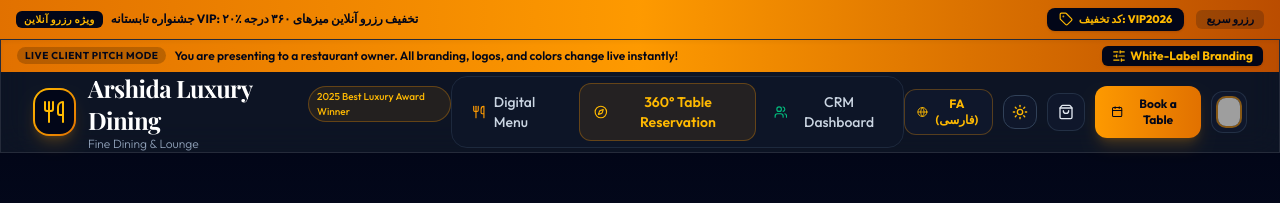
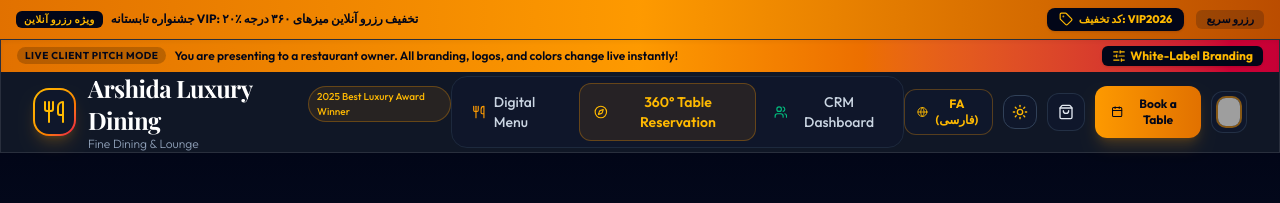
Before and after one commit to sobinta/Restaurant, a React (Vite) app: page / in a window 1280 px wide. Shown: the top 203 px of the page. Built offline with nearby package versions, Linux system fonts and the light colour scheme; grey boxes are pictures that could not be loaded; a web font is replaced by a local one.

Commit message:
style: update theme color palettes (Dark: Dark Gray/Yellow/Crimson, Light: White/Sky Blue/Red)

```diff
--- a/src/components/Navbar.jsx
+++ b/src/components/Navbar.jsx
@@ -46,8 +46,8 @@ export default function Navbar() {
       {presenterMode && (
         <div className={`py-1.5 px-4 text-xs font-semibold flex items-center justify-between shadow-inner transition-colors ${
           themeMode === 'dark'
-            ? 'bg-gradient-to-r from-amber-600 via-amber-500 to-amber-700 text-slate-950'
-            : 'bg-gradient-to-r from-blue-700 via-blue-600 to-indigo-700 text-white'
+            ? 'bg-gradient-to-r from-amber-600 via-amber-500 to-rose-700 text-slate-950'
+            : 'bg-gradient-to-r from-sky-500 via-sky-600 to-red-600 text-white'
         }`}>
           <div className="flex items-center gap-2">
             <span className="bg-black/20 text-current text-[10px] px-2 py-0.5 rounded-full font-bold uppercase tracking-wider">
@@ -62,7 +62,7 @@ export default function Navbar() {
             className={`flex items-center gap-1 text-xs px-2.5 py-0.5 rounded-md font-bold transition-all shadow ${
               themeMode === 'dark'
                 ? 'bg-slate-950 text-amber-400 hover:bg-slate-900'
-                : 'bg-white text-blue-900 hover:bg-blue-50'
+                : 'bg-white text-sky-700 hover:bg-sky-50'
             }`}
           >
             <SlidersHorizontal className="w-3.5 h-3.5" />
@@ -78,13 +78,13 @@ export default function Navbar() {
           <div className="flex items-center gap-3">
             <div className={`w-12 h-12 rounded-2xl p-0.5 shadow-lg flex items-center justify-center ${
               themeMode === 'dark'
-                ? 'bg-gradient-to-br from-amber-400 to-amber-600 shadow-amber-500/20'
-                : 'bg-gradient-to-br from-blue-600 to-rose-600 shadow-blue-500/20'
+                ? 'bg-gradient-to-br from-amber-400 via-amber-500 to-rose-600 shadow-amber-500/20'
+                : 'bg-gradient-to-br from-sky-400 via-sky-500 to-red-500 shadow-sky-500/20'
             }`}>
               <div className={`w-full h-full rounded-[14px] flex items-center justify-center ${
-                themeMode === 'dark' ? 'bg-slate-950' : 'bg-white'
+                themeMode === 'dark' ? 'bg-slate-900' : 'bg-white'
               }`}>
-                <Utensils className={`w-6 h-6 ${themeMode === 'dark' ? 'text-amber-400' : 'text-blue-600'}`} />
+                <Utensils className={`w-6 h-6 ${themeMode === 'dark' ? 'text-amber-400' : 'text-sky-600'}`} />
               </div>
             </div>
             <div>
@@ -98,7 +98,7 @@ export default function Navbar() {
                   <span className={`hidden md:inline-block text-[10px] px-2 py-0.5 rounded-full font-medium border ${
                     themeMode === 'dark'
                       ? 'bg-amber-500/10 text-amber-400 border-amber-500/30'
-                      : 'bg-blue-50 text-blue-700 border-blue-200'
+                      : 'bg-sky-50 text-sky-700 border-sky-200'
                   }`}>
                     {branding.badge}
                   </span>
@@ -114,15 +114,15 @@ export default function Navbar() {
 
           {/* Navigation Links */}
           <nav className={`hidden lg:flex items-center gap-1 p-1.5 rounded-2xl border ${
-            themeMode === 'dark' ? 'bg-slate-900/60 border-slate-800' : 'bg-slate-100 border-slate-200'
+            themeMode === 'dark' ? 'bg-slate-900/80 border-slate-800' : 'bg-slate-100/80 border-slate-200'
           }`}>
             <a
               href="#menu-section"
               className={`flex items-center gap-2 px-3.5 py-2 rounded-xl text-sm font-medium transition-all ${
-                themeMode === 'dark' ? 'text-slate-300 hover:text-amber-400 hover:bg-slate-800/60' : 'text-slate-700 hover:text-blue-600 hover:bg-white'
+                themeMode === 'dark' ? 'text-slate-300 hover:text-amber-400 hover:bg-slate-800' : 'text-slate-700 hover:text-sky-600 hover:bg-white'
               }`}
             >
-              <Utensils className={`w-4 h-4 ${themeMode === 'dark' ? 'text-amber-500' : 'text-blue-600'}`} />
+              <Utensils className={`w-4 h-4 ${themeMode === 'dark' ? 'text-amber-500' : 'text-sky-500'}`} />
               <span>{t('digitalMenu')}</span>
             </a>
 
@@ -131,17 +131,17 @@ export default function Navbar() {
               className={`flex items-center gap-2 px-3.5 py-2 rounded-xl text-sm font-semibold transition-all border ${
                 themeMode === 'dark'
                   ? 'text-amber-400 bg-amber-500/10 border-amber-500/30 hover:bg-amber-500/20'
-                  : 'text-blue-700 bg-blue-50 border-blue-200 hover:bg-blue-100'
+                  : 'text-sky-700 bg-sky-50 border-sky-200 hover:bg-sky-100'
               }`}
             >
-              <Compass className={`w-4 h-4 animate-spin-slow ${themeMode === 'dark' ? 'text-amber-400' : 'text-blue-600'}`} />
+              <Compass className={`w-4 h-4 animate-spin-slow ${themeMode === 'dark' ? 'text-amber-400' : 'text-sky-500'}`} />
               <span>{t('tableReservation360')}</span>
             </button>
 
             <button
               onClick={() => setIsCrmOpen(true)}
               className={`flex items-center gap-2 px-3.5 py-2 rounded-xl text-sm font-medium transition-all ${
-                themeMode === 'dark' ? 'text-slate-300 hover:text-white hover:bg-slate-800/60' : 'text-slate-700 hover:text-slate-900 hover:bg-white'
+                themeMode === 'dark' ? 'text-slate-300 hover:text-white hover:bg-slate-800' : 'text-slate-700 hover:text-slate-900 hover:bg-white'
               }`}
             >
               <Users className="w-4 h-4 text-emerald-500" />
@@ -149,16 +149,16 @@ export default function Navbar() {
             </button>
           </nav>
 
-          {/* Right Action Controls: Language Toggle, Theme Mode Toggle, Cart & Profile */}
+          {/* Right Action Controls */}
           <div className="flex items-center gap-2.5">
 
-            {/* Language Switcher (EN LTR / FA RTL) */}
+            {/* Language Switcher */}
             <button
               onClick={() => toggleLanguage()}
               className={`flex items-center gap-1.5 px-3 py-1.5 rounded-xl border text-xs font-bold transition-all ${
                 themeMode === 'dark'
                   ? 'bg-slate-900 text-amber-400 border-amber-500/30 hover:bg-slate-800'
-                  : 'bg-white text-blue-700 border-slate-200 shadow-sm hover:bg-slate-50'
+                  : 'bg-white text-sky-600 border-slate-200 shadow-sm hover:bg-slate-50'
               }`}
               title="Toggle Language (EN / FA)"
             >
@@ -166,20 +166,20 @@ export default function Navbar() {
               <span>{lang === 'en' ? 'FA (فارسی)' : 'EN (English)'}</span>
             </button>
 
-            {/* Theme Mode Toggle (Dark: Black/Gold vs Light: White/Blue/Crimson) */}
+            {/* Theme Mode Switcher */}
             <button
               onClick={() => toggleThemeMode()}
               className={`p-2 rounded-xl border text-xs font-bold transition-all ${
                 themeMode === 'dark'
                   ? 'bg-slate-900 text-amber-400 border-slate-700 hover:bg-slate-800'
-                  : 'bg-white text-blue-700 border-slate-200 shadow-sm hover:bg-slate-50'
+                  : 'bg-white text-sky-600 border-slate-200 shadow-sm hover:bg-slate-50'
               }`}
               title="Toggle Theme Mode"
             >
-              {themeMode === 'dark' ? <Sun className="w-4 h-4 text-amber-400" /> : <Moon className="w-4 h-4 text-blue-700" />}
+              {themeMode === 'dark' ? <Sun className="w-4 h-4 text-amber-400" /> : <Moon className="w-4 h-4 text-red-500" />}
             </button>
 
-            {/* Shopping Cart Drawer Trigger */}
+            {/* Cart Drawer Trigger */}
             <button
               onClick={() => setIsCartOpen(true)}
               className={`relative p-2.5 rounded-xl border transition-all ${
@@ -192,7 +192,7 @@ export default function Navbar() {
               <ShoppingBag className="w-4 h-4" />
               {totalCartCount > 0 && (
                 <span className={`absolute -top-1.5 -right-1.5 text-[10px] font-black w-5 h-5 rounded-full flex items-center justify-center shadow-md animate-bounce ${
-                  themeMode === 'dark' ? 'bg-amber-500 text-slate-950' : 'bg-rose-600 text-white'
+                  themeMode === 'dark' ? 'bg-amber-500 text-slate-950' : 'bg-red-500 text-white'
                 }`}>
                   {totalCartCount}
                 </span>
@@ -205,7 +205,7 @@ export default function Navbar() {
               className={`hidden sm:flex items-center gap-2 font-bold px-4 py-2.5 rounded-xl shadow-lg transition-all transform hover:-translate-y-0.5 text-xs ${
                 themeMode === 'dark'
                   ? 'bg-gradient-to-r from-amber-500 to-amber-600 text-slate-950 shadow-amber-500/20 hover:from-amber-600'
-                  : 'bg-gradient-to-r from-blue-600 to-blue-700 text-white shadow-blue-500/20 hover:from-blue-700'
+                  : 'bg-gradient-to-r from-sky-400 to-sky-500 text-white shadow-sky-400/20 hover:from-sky-500'
               }`}
             >
               <Calendar className="w-4 h-4" />
@@ -223,7 +223,7 @@ export default function Navbar() {
                 src={user.avatar}
                 alt="User"
                 className={`w-7 h-7 rounded-lg object-cover ring-2 ${
-                  themeMode === 'dark' ? 'ring-amber-500/50' : 'ring-blue-600/50'
+                  themeMode === 'dark' ? 'ring-amber-500/50' : 'ring-sky-500/50'
                 }`}
               />
             </button>
--- a/src/index.css
+++ b/src/index.css
@@ -7,52 +7,61 @@
     --font-serif: 'Playfair Display', serif;
   }
 
-  /* Default Dark Theme: Black, Yellow/Gold & Dark Gray */
+  /* Dark Theme: Dark Gray background, Yellow & Crimson accents */
   body.theme-dark {
-    background-color: #080c14;
-    color: #cbd5e1;
-    --bg-main: #080c14;
-    --bg-card: rgba(30, 41, 59, 0.75);
-    --bg-card-hover: rgba(51, 65, 85, 0.85);
-    --bg-modal: #0f172a;
-    --bg-header: rgba(15, 23, 42, 0.85);
+    background-color: #111827;
+    color: #e5e7eb;
+    --bg-main: #111827;
+    --bg-card: rgba(31, 41, 55, 0.85);
+    --bg-card-hover: rgba(55, 65, 81, 0.9);
+    --bg-modal: #1f2937;
+    --bg-header: rgba(17, 24, 39, 0.9);
 
+    /* Primary: Vibrant Yellow / Gold */
     --primary: #f59e0b;
     --primary-hover: #d97706;
     --primary-light: rgba(245, 158, 11, 0.15);
     --primary-glow: rgba(245, 158, 11, 0.35);
 
-    --text-white: #f8fafc;
-    --text-body: #cbd5e1;
-    --text-muted: #94a3b8;
+    /* Secondary: Rich Crimson / Burgundy (زرشکی) */
+    --secondary: #be123c;
+    --secondary-hover: #9f1239;
+    --secondary-light: rgba(190, 18, 60, 0.15);
+
+    --text-white: #f9fafb;
+    --text-body: #e5e7eb;
+    --text-muted: #9ca3af;
 
     --border-color: rgba(245, 158, 11, 0.25);
     --border-subtle: rgba(255, 255, 255, 0.1);
   }
 
-  /* Light Theme: White, Deep Royal Blue & Crimson */
+  /* Light Theme: White background, Sky Blue & Vibrant Red accents */
   body.theme-light {
-    background-color: #f8fafc;
-    color: #334155;
-    --bg-main: #f8fafc;
-    --bg-card: rgba(255, 255, 255, 0.9);
-    --bg-card-hover: rgba(241, 245, 249, 1);
+    background-color: #ffffff;
+    color: #1f2937;
+    --bg-main: #ffffff;
+    --bg-card: rgba(255, 255, 255, 0.95);
+    --bg-card-hover: rgba(243, 244, 246, 1);
     --bg-modal: #ffffff;
     --bg-header: rgba(255, 255, 255, 0.9);
 
-    --primary: #1e40af;
-    --primary-hover: #1d4ed8;
-    --primary-light: rgba(30, 64, 175, 0.1);
-    --primary-glow: rgba(30, 64, 175, 0.25);
+    /* Primary: Sky Blue / Soft Cyan Blue (آبی آسمونی) */
+    --primary: #0284c7;
+    --primary-hover: #0369a1;
+    --primary-light: rgba(2, 132, 199, 0.12);
+    --primary-glow: rgba(2, 132, 199, 0.25);
 
-    --accent-crimson: #be123c;
-    --accent-crimson-hover: #9f1239;
+    /* Secondary: Vibrant Red (قرمز) */
+    --secondary: #ef4444;
+    --secondary-hover: #dc2626;
+    --secondary-light: rgba(239, 68, 68, 0.12);
 
-    --text-white: #0f172a;
-    --text-body: #334155;
-    --text-muted: #64748b;
+    --text-white: #111827;
+    --text-body: #374151;
+    --text-muted: #6b7280;
 
-    --border-color: rgba(30, 64, 175, 0.2);
+    --border-color: rgba(2, 132, 199, 0.2);
     --border-subtle: rgba(0, 0, 0, 0.08);
   }
 
@@ -68,12 +77,12 @@
 }
 
 .theme-dark .glass-panel {
-  background: rgba(15, 23, 42, 0.75);
+  background: rgba(17, 24, 39, 0.85);
   border: 1px solid rgba(255, 255, 255, 0.1);
 }
 
 .theme-light .glass-panel {
-  background: rgba(255, 255, 255, 0.85);
+  background: rgba(255, 255, 255, 0.9);
   border: 1px solid rgba(0, 0, 0, 0.08);
   box-shadow: 0 4px 20px -5px rgba(0, 0, 0, 0.05);
 }
@@ -85,18 +94,18 @@
 }
 
 .theme-dark ::-webkit-scrollbar-track {
-  background: #0f172a;
+  background: #111827;
 }
 .theme-dark ::-webkit-scrollbar-thumb {
-  background: #334155;
+  background: #374151;
   border-radius: 4px;
 }
 
 .theme-light ::-webkit-scrollbar-track {
-  background: #f1f5f9;
+  background: #f3f4f6;
 }
 .theme-light ::-webkit-scrollbar-thumb {
-  background: #94a3b8;
+  background: #9ca3af;
   border-radius: 4px;
 }
 
```
Also changed, not shown: src/data/translations.js (+4 -4 lines).
